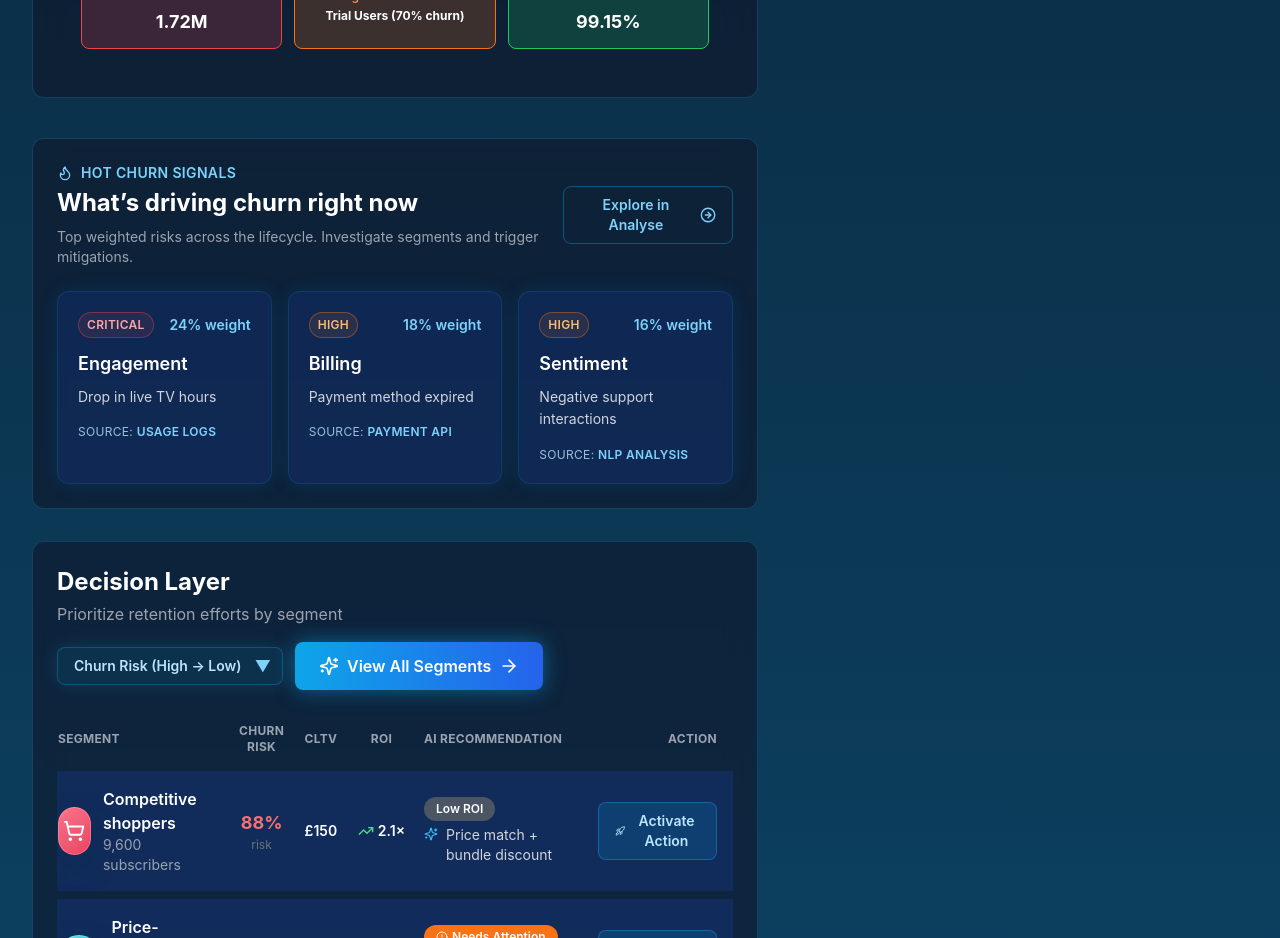
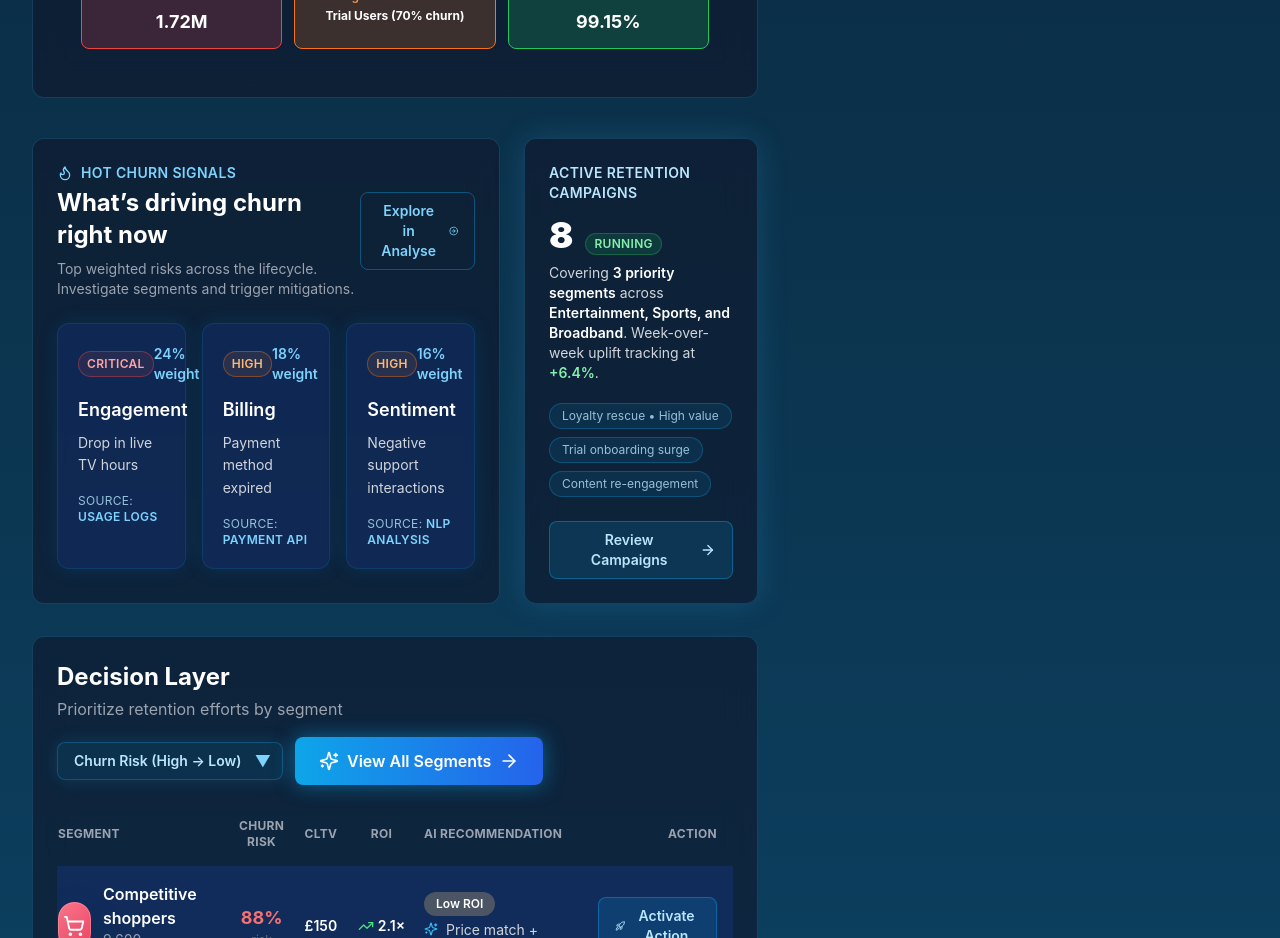
Before and after one commit to arunabh88/ChurnDashboard_Markus_New, a Next.js app: page / in a window 1280 px wide. Shown: the part 1400-2338 px from the top of the page. Built offline with nearby package versions, Linux system fonts and the light colour scheme.

Commit message:
Add active campaigns card and align risk CTA

```diff
--- a/components/SubscribersPage.tsx
+++ b/components/SubscribersPage.tsx
@@ -1,7 +1,7 @@
 'use client';
 
 import { motion } from 'framer-motion';
-import { Users, UserPlus, UserMinus, Activity, Search, Filter, Download } from 'lucide-react';
+import { Users, UserPlus, UserMinus, Activity, Search, Filter, Download, Sparkles } from 'lucide-react';
 import { AreaChart, Area, XAxis, YAxis, CartesianGrid, Tooltip, ResponsiveContainer } from 'recharts';
 
 export default function SubscribersPage() {
@@ -262,9 +262,10 @@ export default function SubscribersPage() {
                       <motion.button
                         whileHover={{ scale: 1.05 }}
                         whileTap={{ scale: 0.97 }}
-                        className="inline-flex items-center gap-2 rounded-lg bg-gradient-to-r from-red-500 to-orange-500 px-3 py-1.5 text-xs font-semibold text-white shadow-lg"
+                        className="inline-flex items-center gap-2 rounded-lg border border-sky-500/40 bg-sky-500/15 px-3 py-1.5 text-xs font-semibold text-sky-200 hover:bg-sky-500/25 transition-colors"
                       >
-                        Launch Rescue
+                        <Sparkles size={14} />
+                        Take Action
                       </motion.button>
                     ) : (
                       <span className="text-xs text-gray-500">—</span>
--- a/components/views/DashboardView.tsx
+++ b/components/views/DashboardView.tsx
@@ -1,6 +1,7 @@
 'use client';
 
 import { motion } from 'framer-motion';
+import { ArrowRight } from 'lucide-react';
 import dynamic from 'next/dynamic';
 import JourneyMap from '@/components/JourneyMap';
 import DecisionLayer from '@/components/DecisionLayer';
@@ -29,7 +30,55 @@ export function DashboardView({ onNavigate, onViewSegments, onStageAction }: Das
       </motion.div>
 
       <div className="space-y-8">
-        <TopSignalsHighlight onExploreAnalyse={() => onNavigate('analyse')} />
+        <div className="grid grid-cols-1 gap-6 lg:grid-cols-[minmax(0,2fr)_minmax(0,1fr)]">
+          <TopSignalsHighlight onExploreAnalyse={() => onNavigate('analyse')} />
+
+          <motion.div
+            initial={{ opacity: 0, y: 20 }}
+            animate={{ opacity: 1, y: 0 }}
+            transition={{ delay: 0.18 }}
+            className="glass-card rounded-xl border border-sky-500/20 bg-navy-900/40 p-6 shadow-[0_0_30px_rgba(56,189,248,0.18)]"
+          >
+            <div className="flex items-center justify-between gap-3">
+              <div>
+                <p className="text-sm font-semibold uppercase tracking-wide text-sky-200">
+                  Active Retention Campaigns
+                </p>
+                <div className="mt-3 flex items-end gap-3">
+                  <span className="text-4xl font-black text-white">8</span>
+                  <span className="text-xs font-semibold uppercase tracking-wide text-green-300 bg-green-500/15 border border-green-500/30 rounded-full px-2 py-0.5">
+                    Running
+                  </span>
+                </div>
+                <p className="mt-2 text-sm text-gray-300">
+                  Covering <span className="font-semibold text-white">3 priority segments</span> across{' '}
+                  <span className="font-semibold text-white">Entertainment, Sports, and Broadband</span>. Week-over-week uplift
+                  tracking at <span className="font-semibold text-green-300">+6.4%</span>.
+                </p>
+              </div>
+            </div>
+            <div className="mt-5 flex flex-wrap items-center gap-2 text-xs text-sky-200/80">
+              <span className="rounded-full border border-sky-500/30 bg-sky-500/10 px-3 py-1">
+                Loyalty rescue • High value
+              </span>
+              <span className="rounded-full border border-sky-500/30 bg-sky-500/10 px-3 py-1">
+                Trial onboarding surge
+              </span>
+              <span className="rounded-full border border-sky-500/30 bg-sky-500/10 px-3 py-1">
+                Content re-engagement
+              </span>
+            </div>
+            <motion.button
+              whileHover={{ scale: 1.05 }}
+              whileTap={{ scale: 0.95 }}
+              onClick={() => onNavigate('act')}
+              className="mt-6 inline-flex items-center gap-2 rounded-lg border border-sky-500/40 bg-sky-500/15 px-4 py-2 text-sm font-semibold text-sky-200 hover:bg-sky-500/25 transition-colors"
+            >
+              Review Campaigns
+              <ArrowRight size={16} />
+            </motion.button>
+          </motion.div>
+        </div>
 
         <motion.div
           initial={{ opacity: 0, y: 20 }}
```
